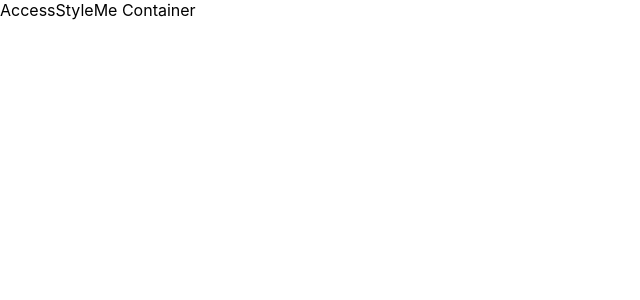
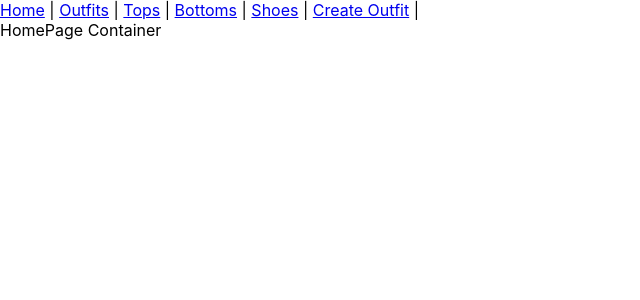
Before and after one commit to aprilfaithdays/Style-Me-Front-End, a React (Create React App) app: page / in a window 1280 px wide. Shown: the top 300 px of the page, without its empty margins (0-640 px from the left). Built offline with nearby package versions, Linux system fonts and the light colour scheme.

Commit message:
routes are up

```diff
--- a/package.json
+++ b/package.json
@@ -8,6 +8,7 @@
     "@testing-library/user-event": "^7.1.2",
     "react": "^16.13.1",
     "react-dom": "^16.13.1",
+    "react-router-dom": "^5.2.0",
     "react-scripts": "3.4.1"
   },
   "scripts": {
--- a/src/Components/Navbar.js
+++ b/src/Components/Navbar.js
@@ -1,9 +1,15 @@
 import React from 'react';
+import { Link } from 'react-router-dom';
 
 const Navbar = () => {
     return(
         <div>
-            Navbar Component
+            <Link to ='/'>Home</Link>{' | '}
+            <Link to ='/outfits'>Outfits</Link> {' | '}
+            <Link to ='/tops'>Tops</Link> {' | '}
+            <Link to ='/bottoms'>Bottoms</Link> {' | '}
+            <Link to ='/shoes'>Shoes</Link> {' | '}
+            <Link to ='/outfits/new'>Create Outfit</Link> {' | '}
         </div>
     )
 }
--- a/src/Containers/AccessStyleMe.js
+++ b/src/Containers/AccessStyleMe.js
@@ -1,9 +1,16 @@
 import React from 'react';
+import Navbar from '../Components/Navbar';
+import Products from './Products';
+import { Route } from 'react-router-dom';
+import HomePage from './HomePage';
+
 
 const AccessStyleMe = () => {
     return(
         <div>
-            AccessStyleMe Container
+            <Navbar />
+            <Products />
+            <Route exact path='/' component={HomePage} />
         </div>
     )
 }
--- a/src/Containers/Auth.js
+++ b/src/Containers/Auth.js
@@ -1,9 +1,15 @@
 import React from 'react';
+import {Route, Switch, Router} from 'react-router-dom'
+import SignUp from '../Components/SignUp';
+import Login from '../Components/Login';
 
 const Auth = () => {
     return(
         <div>
-            Auth Container
+            <Switch>
+                <Route path="/signup" component={SignUp} />
+                <Route path="/" component={Login} />
+            </Switch>
         </div>
     )
 }
--- /dev/null
+++ b/src/Containers/Bottoms.js
@@ -0,0 +1,11 @@
+import React from 'react';
+
+const Bottoms = () => {
+    return(
+        <div>
+            Bottoms Container
+        </div>
+    )
+}
+
+export default Bottoms
--- a/src/Containers/Products.js
+++ b/src/Containers/Products.js
@@ -1,9 +1,21 @@
 import React from 'react';
+import {Route, Switch} from 'react-router-dom'
+import Tops from './Tops';
+import Bottoms from './Bottoms';
+import Shoes from './Shoes';
+import Outfits from './Outfits';
+import CreateOutfit from '../Components/CreateOutfit';
 
 const Products = () => {
     return(
         <div>
-            Products Container
+            <Switch>
+                <Route path='/tops' component={Tops} />
+                <Route path='/bottoms' component={Bottoms} />
+                <Route path='/shoes' component={Shoes} />
+                <Route path='/outfits/new' component={CreateOutfit} />
+                <Route path='/outfits' component={Outfits} />
+            </Switch>
         </div>
     )
 }
--- a/src/Containers/Shoe.js
+++ b/src/Containers/Shoes.js
@@ -1,11 +1,11 @@
 import React from 'react';
 
-const Shoe = () => {
+const Shoes = () => {
     return(
         <div>
-            Shoe Container
+            Shoes Container
         </div>
     )
 }
 
-export default Shoe
+export default Shoes
--- a/src/Containers/StyleMe.js
+++ b/src/Containers/StyleMe.js
@@ -5,7 +5,6 @@ import Auth from './Auth'
 
 const StyleMe = () => {
     const [currentUser] = useContext(CurrentUserContext)
-
     return(
         <div>
             {currentUser !== '' ? <AccessStyleMe /> : <Auth />}
--- a/src/Containers/Top.js
+++ b/src/Containers/Tops.js
@@ -1,11 +1,11 @@
 import React from 'react';
 
-const Top = () => {
+const Tops = () => {
     return(
         <div>
-            Top Container
+            Tops Container
         </div>
     )
 }
 
-export default Top
+export default Tops
```
Also changed, not shown: 1 other file (tests, documents, lock files or other folders).
